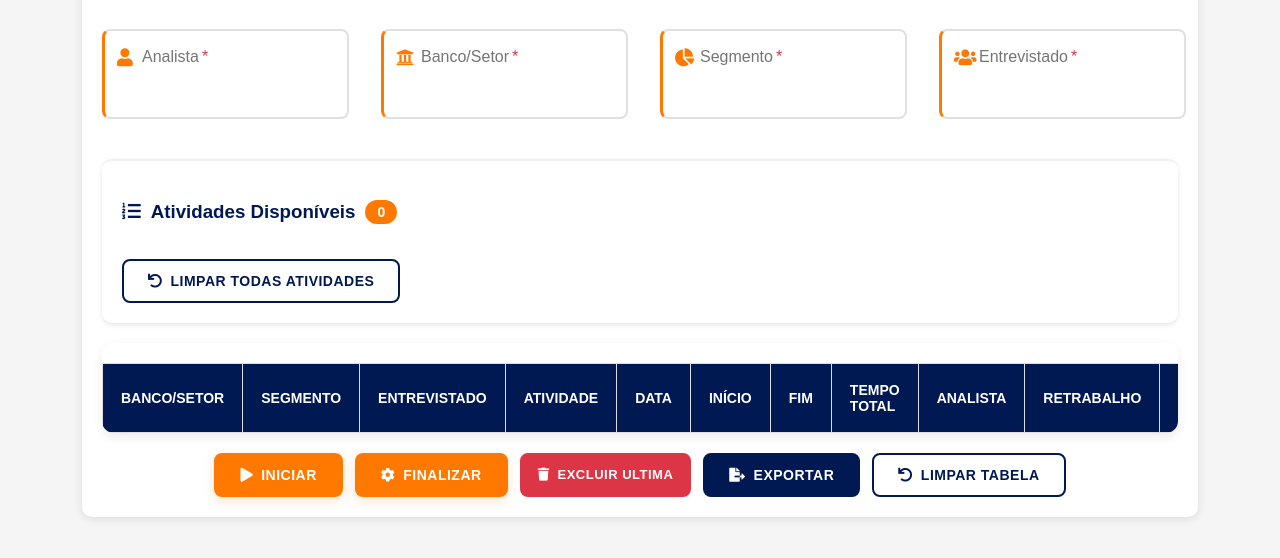
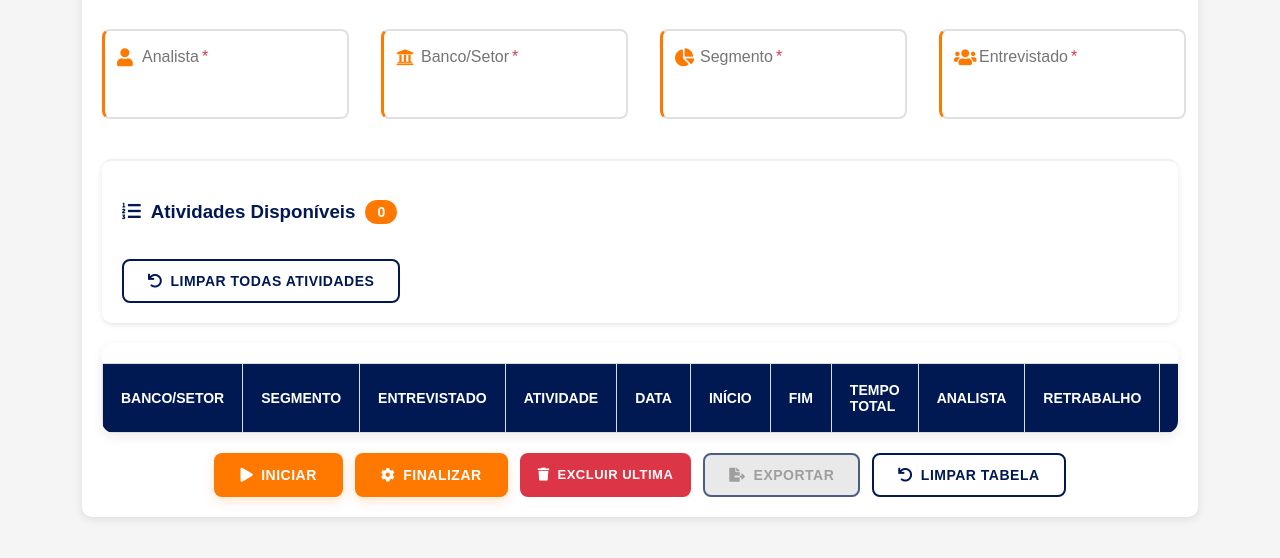
Before and after one commit to emanuelsobral/CronoAnaliseWEB, a plain HTML site: page index.html in a window 1280 px wide. Both pictures are taken after a click on the button "ANÁLISE". Shown: the part 192-750 px from the top of the page. Drawn offline with Linux system fonts and the light colour scheme.

Commit message:
Update styles.css

```diff
--- a/styles.css
+++ b/styles.css
@@ -466,6 +466,43 @@ button {
     margin-right: 0;
 }
 
+.btn-export {
+    position: relative;
+}
+
+.btn-export:disabled {
+    background: #e0e0e0 !important;
+    color: #757575 !important;
+    cursor: not-allowed;
+    opacity: 0.7;
+}
+
+.btn-export:disabled:hover {
+    transform: none !important;
+    box-shadow: none !important;
+}
+
+.btn-export:disabled::after {
+    content: "Adicione dados à tabela para exportar";
+    position: absolute;
+    top: -35px;
+    left: 50%;
+    transform: translateX(-50%);
+    background: #dc3545;
+    color: white;
+    padding: 5px 10px;
+    border-radius: 4px;
+    font-size: 12px;
+    white-space: nowrap;
+    pointer-events: none;
+    opacity: 0;
+    transition: opacity 0.3s;
+}
+
+.btn-export:disabled:hover::after {
+    opacity: 1;
+}
+
 /* Tamanhos */
 .btn-sm {
     padding: 8px 16px;
```
